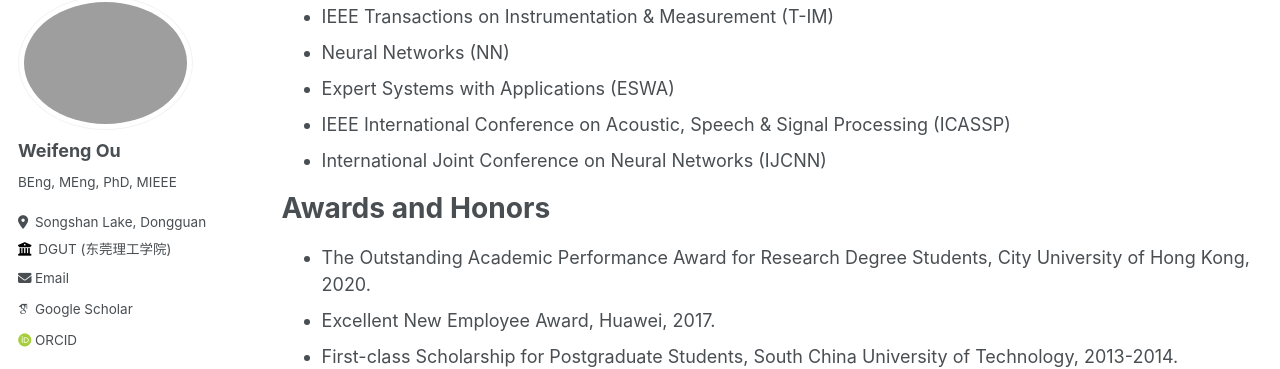
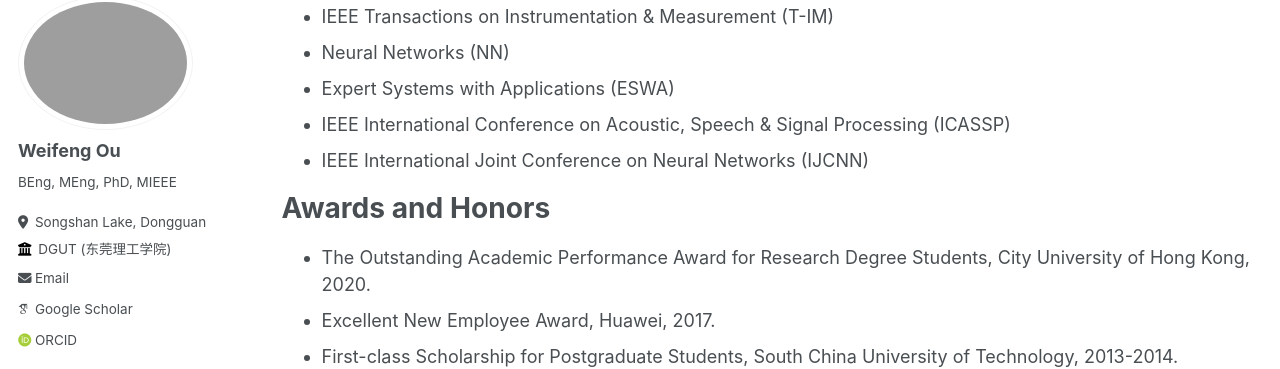
Before and after one commit to ouwf/ouwf.github.io, a Jekyll site: the page built from _pages/cv.md, in a window 1280 px wide and 900 px high, scrolled down 3662 px. Shown: the part 110-479 px from the top of the window. Built offline with Jekyll 4.4.1, drawn with Linux system fonts in a browser that asks for light colours; some web fonts are replaced.

Commit message:
Update cv.md

```diff
--- a/_pages/cv.md
+++ b/_pages/cv.md
@@ -89,7 +89,7 @@ Email: ouwf@dgut.edu.cn
 * Neural Networks (NN)
 * Expert Systems with Applications (ESWA)
 * IEEE International Conference on Acoustic, Speech & Signal Processing (ICASSP)
-* International Joint Conference on Neural Networks (IJCNN)
+* IEEE International Joint Conference on Neural Networks (IJCNN)
 
 # Awards and Honors
 * The Outstanding Academic Performance Award for Research Degree Students, City University of Hong Kong, 2020.
```
